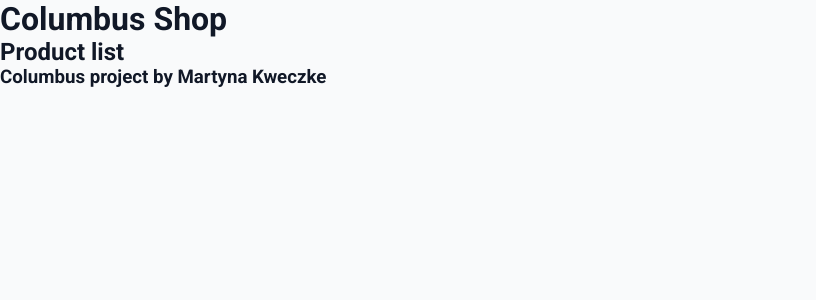
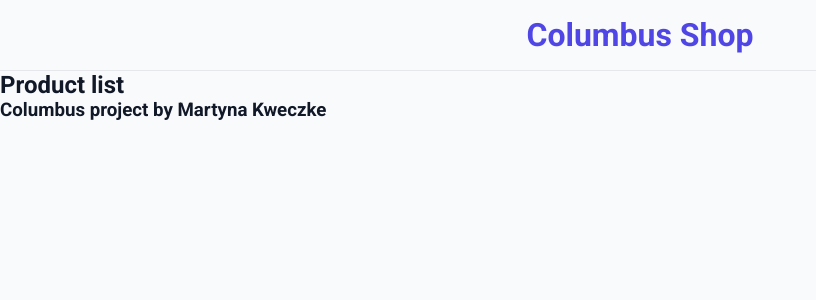
Before and after one commit to martynakweczke/columbus-shop, a Next.js app: page / in a window 1280 px wide. Shown: the top 300 px of the page, without its empty margins (0-816 px from the left). Built offline with nearby package versions, Linux system fonts and the light colour scheme.

Commit message:
work on CSS

```diff
--- a/src/app/globals.css
+++ b/src/app/globals.css
@@ -14,8 +14,8 @@ body {
   min-height: 100%;
   display: flex;
   flex-direction: column;
-  color: var(--color-foreground);
-  background: var(--color-background);
+  color: var(--color-text-main);
+  background: var(--color-bg-main);
   font-family: var(--font-roboto), Arial, Helvetica, sans-serif;
   -webkit-font-smoothing: antialiased;
   -moz-osx-font-smoothing: grayscale;
--- a/src/app/page.module.css
+++ b/src/app/page.module.css
@@ -1,5 +1,8 @@
 @import "../styles/variables.css";
 
 .root {
-  background-color: var(--color-background);
+  background-color: var(--color-bg-main);
+  display: flex;
+  flex-direction: column;
+  min-height: 100vh;
 }
--- /dev/null
+++ b/src/components/header/Header.module.css
@@ -0,0 +1,14 @@
+@import "../../styles/variables.css";
+
+.header {
+    background-color: var(--color-bg-main);
+    border-bottom: 1px solid var(--color-border);
+    padding: var(--spacing-md);
+    display: flex;
+    justify-content: center;
+    align-items: center;
+  }
+
+.title {
+  color: var(--color-brand);
+}
--- a/src/components/header/Header.tsx
+++ b/src/components/header/Header.tsx
@@ -1,11 +1,13 @@
+import styles from "./Header.module.css"
+
 type HeaderProps = {
     title: string;
 };
 
 export const Header = ({ title }: HeaderProps) => {
     return (
-        <div>
-            <h1>{title}</h1>
+        <div className={styles.header}>
+            <h1 className={styles.title}>{title}</h1>
         </div>
     );
 };
--- a/src/styles/variables.css
+++ b/src/styles/variables.css
@@ -1,11 +1,25 @@
 :root {
-    --color-foreground: #111827;
-    --color-background: #f9fafb;
-}
+    --color-brand: #4f46e5;
+    --color-brand-hover: #4338ca;
+    --color-text-main: #111827;
+    --color-bg-main: #f9fafb;
+    --color-border: #e5e7eb;
+    --spacing-xs: 4px;
+    --spacing-sm: 8px;
+    --spacing-md: 16px;
+    --spacing-lg: 24px;
+    --spacing-xl: 40px;
+    --radius-sm: 4px;
+    --radius-md: 8px;
+    --radius-lg: 12px;
+  }
 
-@media (prefers-color-scheme: dark) {
+  @media (prefers-color-scheme: dark) {
     :root {
-        --color-foreground: #f9fafb;
-        --color-background: #0a0a0a;
+      --color-brand: #6366f1;
+      --color-brand-hover: #818cf8;
+      --color-text-main: #f9fafb;
+      --color-bg-main: #0a0a0a;
+      --color-border: #262626;
     }
-}
+  }
```
Also changed, not shown: src/components/footer/Footer.module.css (added), src/components/productList/ProductList.module.css (added).
